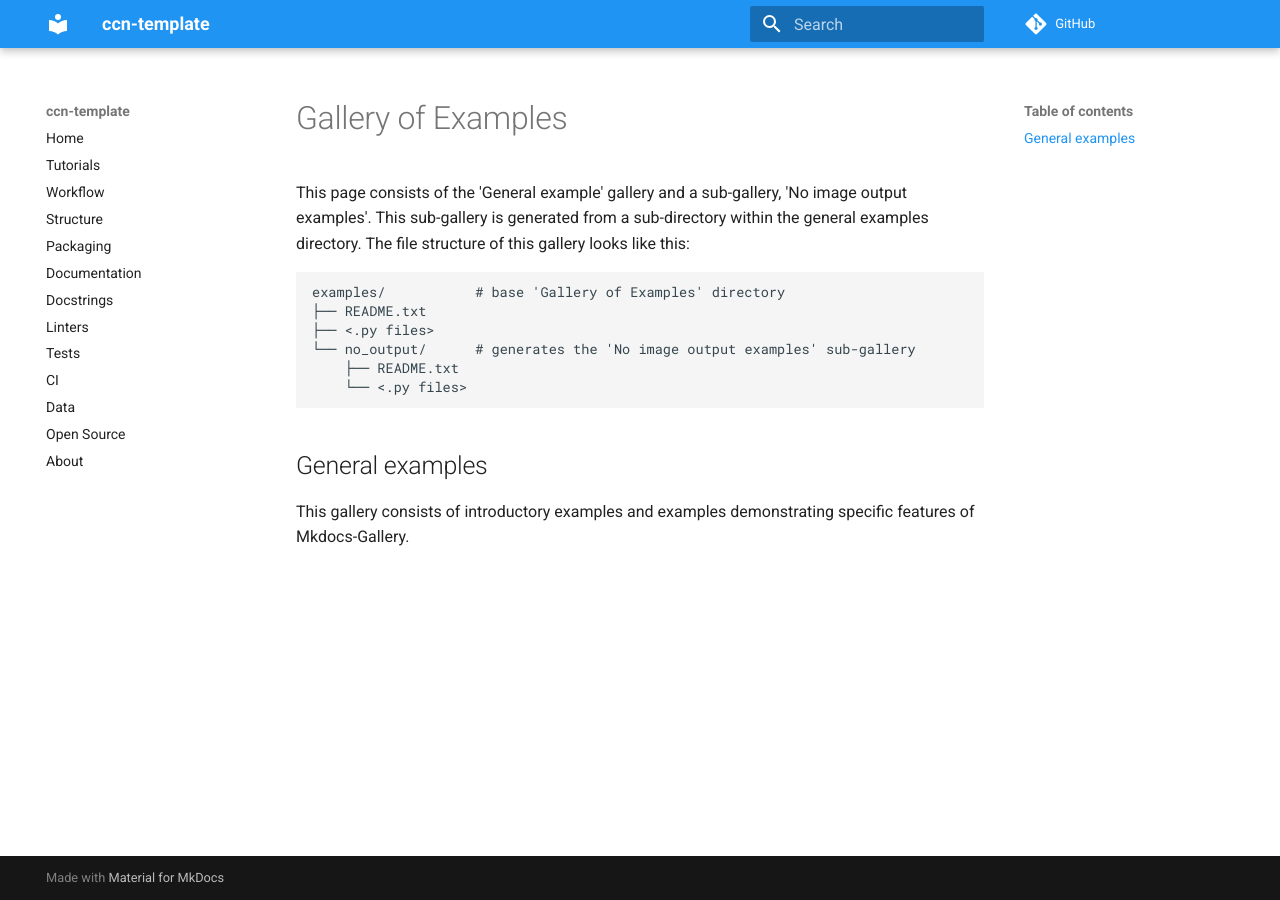
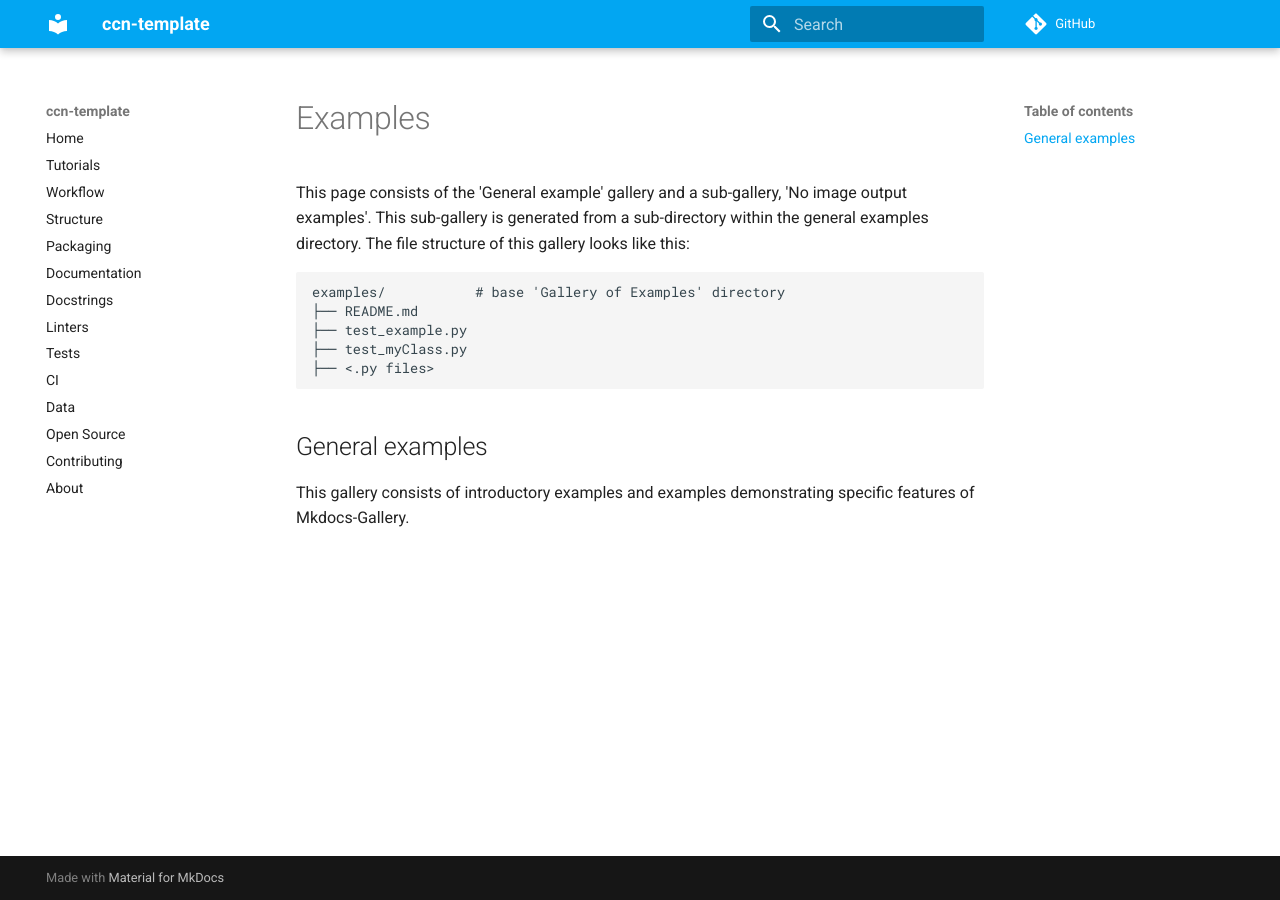
Before and after one commit to flatironinstitute/ccn-template, an MkDocs documentation site: the page built from docs/examples/README.md, in a window 1280 px wide. Built offline with MkDocs 1.6.1 and Material for MkDocs 9.7.7, drawn with Linux system fonts in a browser that asks for light colours; comment, search, counter and statistics services are not loaded.

Commit message:
Updating mkdocs-material

````diff
--- a/docs/examples/README.md
+++ b/docs/examples/README.md
@@ -1,4 +1,4 @@
-# Gallery of Examples
+# Examples
 
 This page consists of the 'General example' gallery and a sub-gallery,
 'No image output examples'. This sub-gallery is generated from a
@@ -7,11 +7,10 @@
 
 ```
 examples/           # base 'Gallery of Examples' directory
-├── README.txt
+├── README.md
+├── test_example.py
+├── test_myClass.py
 ├── <.py files>
-└── no_output/      # generates the 'No image output examples' sub-gallery
-    ├── README.txt
-    └── <.py files>
 ```
 
 ## General examples
--- a/mkdocs.yml
+++ b/mkdocs.yml
@@ -1,5 +1,5 @@
 site_name: ccn-template
-site_url: https://ccn-template.com/
+repo_url: https://github.com/flatironinstitute/ccn-template
 nav:
     - Home: index.md
     - Tutorials: generated/gallery
@@ -13,19 +13,18 @@
     - CI: notes/07-ci.md
     - Data: notes/08-data.md
     - Open Source: notes/09-open-source.md
+    - Contributing: CONTRIBUTING.md
     - About: about.md
 theme:
   name: 'material'
   palette:
-    primary: 'blue'
-  # features:
-  #   - navigation.tabs
-repo_url: https://github.com/flatironinstitute/ccn-template
+    primary: 'light blue'
+    features:
+      - navigation.tabs
 plugins:
   - mkdocstrings
   - gallery:
        examples_dirs: docs/examples          # path to your example scripts
        gallery_dirs: docs/generated/gallery  # where to save generated gallery
   #     # ... (other options)
-
   - search  # make sure the search plugin is still enabled
--- a/pyproject.toml
+++ b/pyproject.toml
@@ -14,5 +14,4 @@
 ]
 
 [project.urls]
-"Homepage" = "https://github.com/pypa/sampleproject"
-"Bug Tracker" = "https://github.com/pypa/sampleproject/issues"
+"Homepage" = "https://github.com/flatironinstitute/ccn-template"
````
Also changed, not shown: docs/examples/test_example.py (+12 -8 lines), docs/examples/test_myClass.py (added, +11 -0 lines), docs/generated/gallery/index.md (deleted, +0 -50 lines), docs/generated/gallery/test_example.md (deleted, +0 -44 lines), docs/generated/gallery/test_example.py (deleted, +0 -12 lines), docs/generated/gallery/images/thumb/mkd_glr_test_example_thumb.png (deleted), docs/generated/gallery/test_example.ipynb (deleted), 2 other files.
